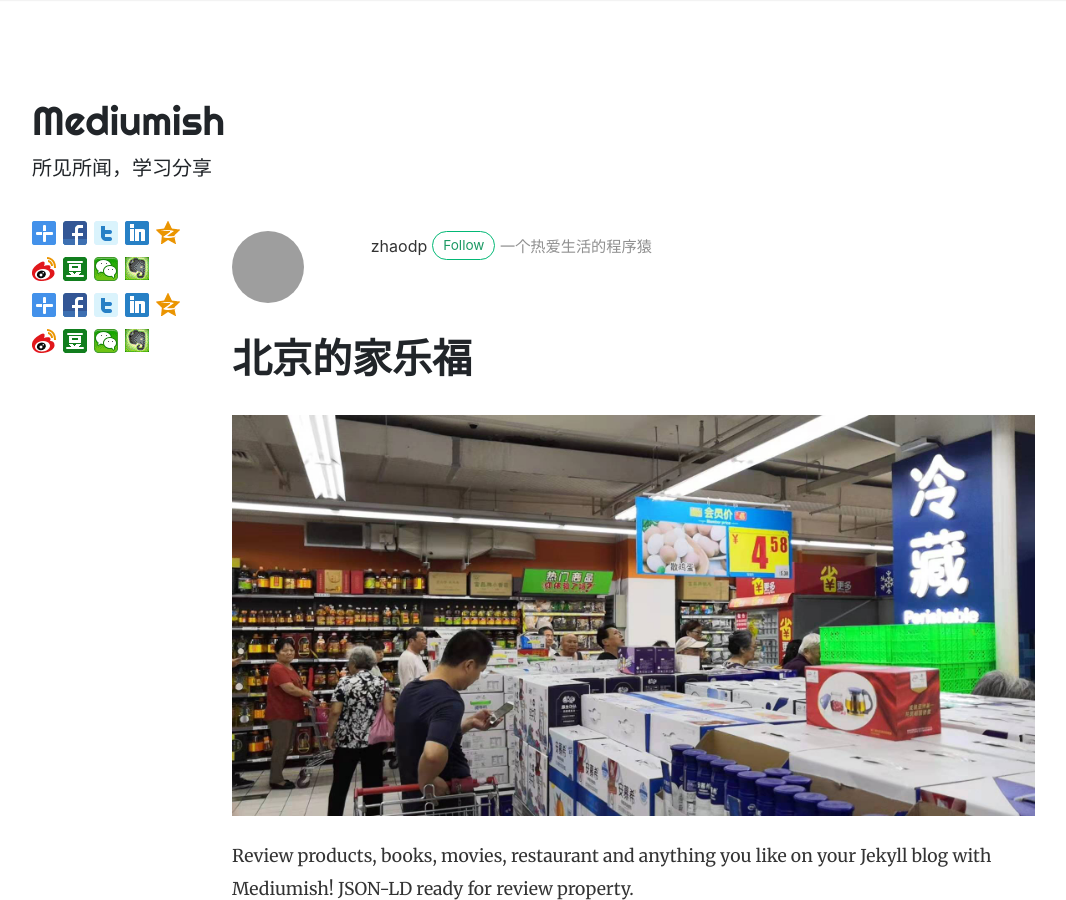
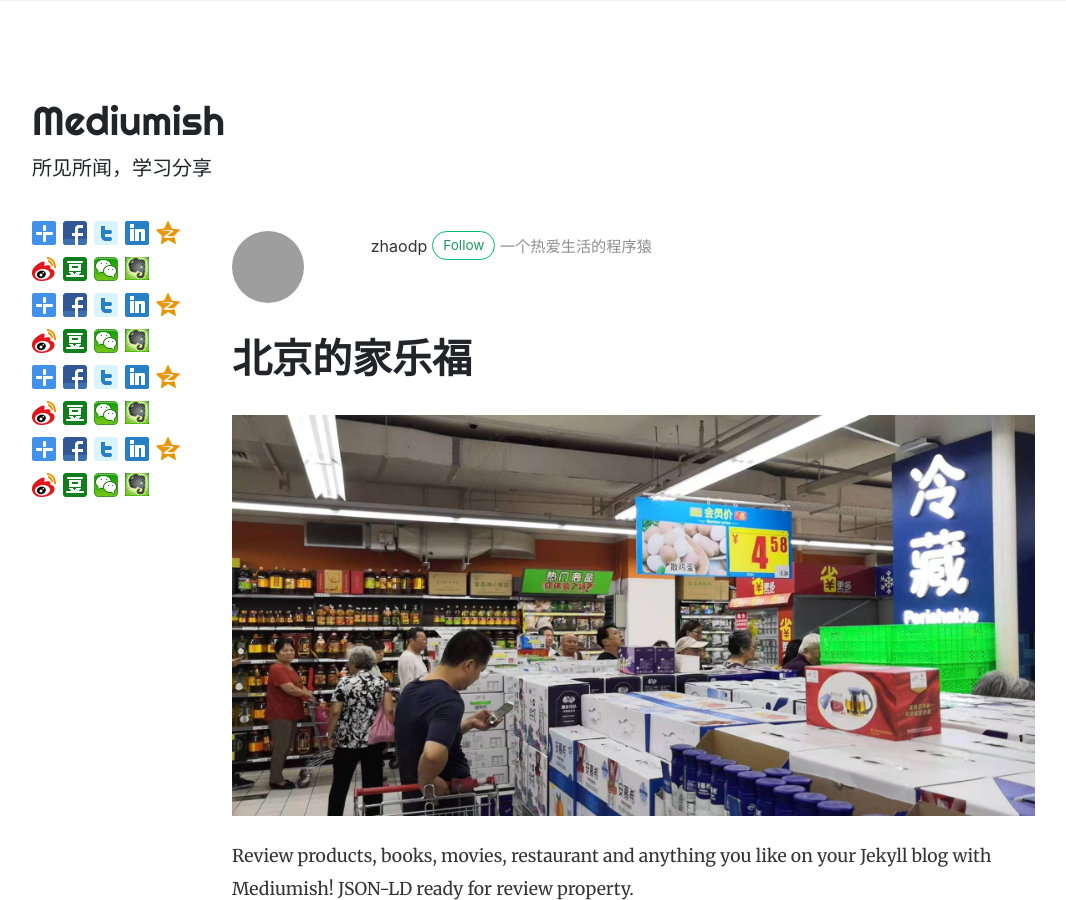
Before and after one commit to all-face/Pokerface, a Jekyll site: the page built from _posts/2018-01-11-customer-service.md, in a window 1280 px wide and 900 px high. Shown: the whole window, without its empty margins (53-1119 px from the left). Built offline with Jekyll 4.4.1, drawn with Linux system fonts in a browser that asks for light colours; nearby versions of some CDN libraries; comment, search, counter and statistics services are not loaded; grey boxes are pictures that could not be loaded.

Commit message:
添加分享功能

```diff
--- a/_includes/share.html
+++ b/_includes/share.html
@@ -1,39 +1,4 @@
-<!--<div class="share sticky-top sticky-top-offset">-->
-    <!--<p>-->
-        <!--Share-->
-    <!--</p>-->
-    <!--<div class="bdsharebuttonbox"><a href="#" class="bds_more" data-cmd="more"></a><a href="#" class="bds_fbook" data-cmd="fbook" title="分享到Facebook"></a><a href="#" class="bds_twi" data-cmd="twi" title="分享到Twitter"></a><a href="#" class="bds_linkedin" data-cmd="linkedin" title="分享到linkedin"></a><a href="#" class="bds_qzone" data-cmd="qzone" title="分享到QQ空间"></a><a href="#" class="bds_tsina" data-cmd="tsina" title="分享到新浪微博"></a><a href="#" class="bds_douban" data-cmd="douban" title="分享到豆瓣网"></a><a href="#" class="bds_weixin" data-cmd="weixin" title="分享到微信"></a><a href="#" class="bds_evernotecn" data-cmd="evernotecn" title="分享到印象笔记"></a></div>-->
-    <!--<ul>-->
-        <!--<li class="ml-1 mr-1">-->
-            <!--<a href="#" class="bds_qzone" data-cmd="qzone" title="分享到QQ空间"></a>-->
-        <!--</li>-->
 
-        <!--<li class="ml-1 mr-1">-->
-            <!--<a href="#" class="bds_tsina" data-cmd="tsina" title="分享到新浪微博"></a>-->
-        <!--</li>-->
-
-        <!--<li class="ml-1 mr-1">-->
-            <!--<a href="#" class="bds_douban" data-cmd="douban" title="分享到豆瓣网"></a>-->
-        <!--</li>-->
-
-        <!--<li class="ml-1 mr-1">-->
-            <!--<a href="#" class="bds_weixin" data-cmd="weixin" title="分享到微信"></a>-->
-        <!--</li>-->
-        <!--<li class="ml-1 mr-1">-->
-            <!--<a href="#" class="bds_fbook" data-cmd="fbook" title="分享到Facebook"></a>-->
-        <!--</li>-->
-
-    <!--</ul>-->
-    <!--{% if page.comments != false %}-->
-    <!--<div class="sep">-->
-    <!--</div>-->
-    <!--<ul>-->
-        <!--<li>-->
-            <!--<a class="small smoothscroll" href="#disqus_thread"></a>-->
-        <!--</li>-->
-    <!--</ul>-->
-    <!--{% endif %}-->
-<!--</div>-->
 <div class="share sticky-top sticky-top-offset bdsharebuttonbox"><a href="#" class="bds_more" data-cmd="more"></a><a href="#" class="bds_fbook" data-cmd="fbook" title="分享到Facebook"></a><a href="#" class="bds_twi" data-cmd="twi" title="分享到Twitter"></a><a href="#" class="bds_linkedin" data-cmd="linkedin" title="分享到linkedin"></a><a href="#" class="bds_qzone" data-cmd="qzone" title="分享到QQ空间"></a><a href="#" class="bds_tsina" data-cmd="tsina" title="分享到新浪微博"></a><a href="#" class="bds_douban" data-cmd="douban" title="分享到豆瓣网"></a><a href="#" class="bds_weixin" data-cmd="weixin" title="分享到微信"></a><a href="#" class="bds_evernotecn" data-cmd="evernotecn" title="分享到印象笔记"></a></div>
 
 
@@ -57,3 +22,8 @@
     }
 };
 with (document) 0[(getElementsByTagName('head')[0] || body).appendChild(createElement('script')).src = '/static/api/js/share.js?v=89860593.js?'];</script>
+<div class="share sticky-top sticky-top-offset bdsharebuttonbox"><a href="#" class="bds_more" data-cmd="more"></a><a href="#" class="bds_fbook" data-cmd="fbook" title="分享到Facebook"></a><a href="#" class="bds_twi" data-cmd="twi" title="分享到Twitter"></a><a href="#" class="bds_linkedin" data-cmd="linkedin" title="分享到linkedin"></a><a href="#" class="bds_qzone" data-cmd="qzone" title="分享到QQ空间"></a><a href="#" class="bds_tsina" data-cmd="tsina" title="分享到新浪微博"></a><a href="#" class="bds_douban" data-cmd="douban" title="分享到豆瓣网"></a><a href="#" class="bds_weixin" data-cmd="weixin" title="分享到微信"></a><a href="#" class="bds_evernotecn" data-cmd="evernotecn" title="分享到印象笔记"></a></div>
+
+
+
+<div class="bdsharebuttonbox"><a href="#" class="bds_more" data-cmd="more"></a><a href="#" class="bds_fbook" data-cmd="fbook" title="分享到Facebook"></a><a href="#" class="bds_twi" data-cmd="twi" title="分享到Twitter"></a><a href="#" class="bds_linkedin" data-cmd="linkedin" title="分享到linkedin"></a><a href="#" class="bds_qzone" data-cmd="qzone" title="分享到QQ空间"></a><a href="#" class="bds_tsina" data-cmd="tsina" title="分享到新浪微博"></a><a href="#" class="bds_douban" data-cmd="douban" title="分享到豆瓣网"></a><a href="#" class="bds_weixin" data-cmd="weixin" title="分享到微信"></a><a href="#" class="bds_evernotecn" data-cmd="evernotecn" title="分享到印象笔记"></a></div>
```
